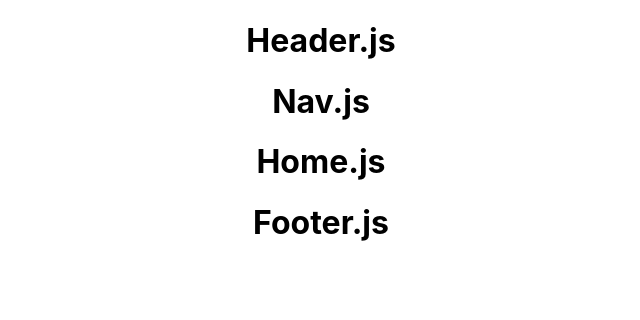
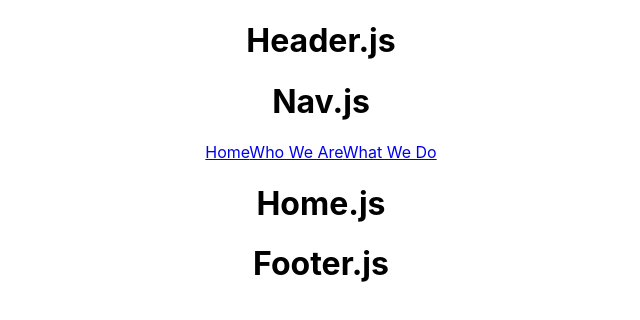
Before and after one commit to JordanOfTroy/PJS-Forgotten-Children, a React (Create React App) app: page /contact in a window 1280 px wide. Shown: the top 320 px of the page, without its empty margins (319-959 px from the left). Built offline with nearby package versions, Linux system fonts and the light colour scheme.

Commit message:
Nav links initially set. Will most likely change when final designs come through.

```diff
--- a/src/Components/Nav.js
+++ b/src/Components/Nav.js
@@ -1,10 +1,14 @@
 import React, {Component} from 'react'
+import {Link, withRouter} from 'react-router-dom'
 
 class Nav extends Component {
   render () {
     return(
       <div>
         <h1>Nav.js</h1>
+        <Link to = '/'>Home</Link>
+        <Link to = '/history'>Who We Are</Link>
+        <Link to = '/volunteer'>What We Do</Link>
       </div>
     )
   }
```
